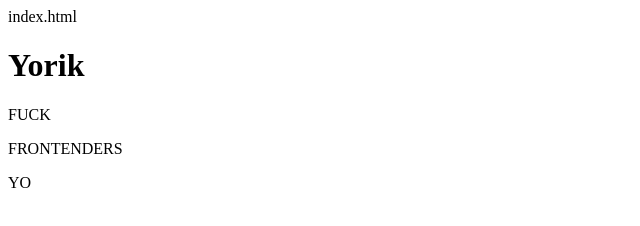
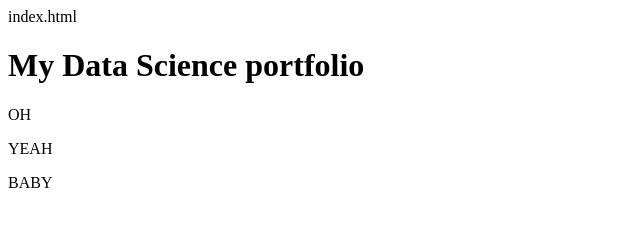
Before and after one commit to EgorAbrosimov-creativity/egorsblog, a plain HTML site: page index.html in a window 1280 px wide. Shown: the whole page, without its empty margins (0-640 px from the left). Drawn offline with Linux system fonts and the light colour scheme.

Commit message:
newcommit

```diff
--- a/index.html
+++ b/index.html
@@ -8,10 +8,10 @@ index.html
 	<title>Document</title>
 </head>
 <body>
-	<h1>Yorik</h1>
-	<p>FUCK</p>
-	<p>FRONTENDERS</p>
-	<p>YO</p>
+	<h1>My Data Science portfolio</h1>
+	<p>OH</p>
+	<p>YEAH</p>
+	<p>BABY</p>
 </body>
 
 </html>
```
